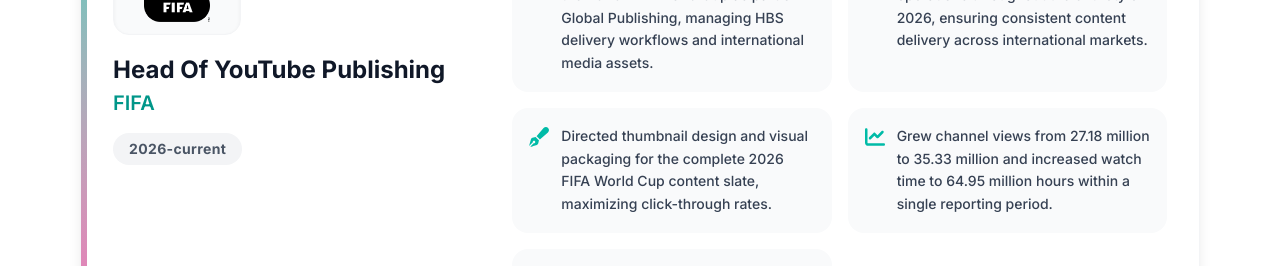
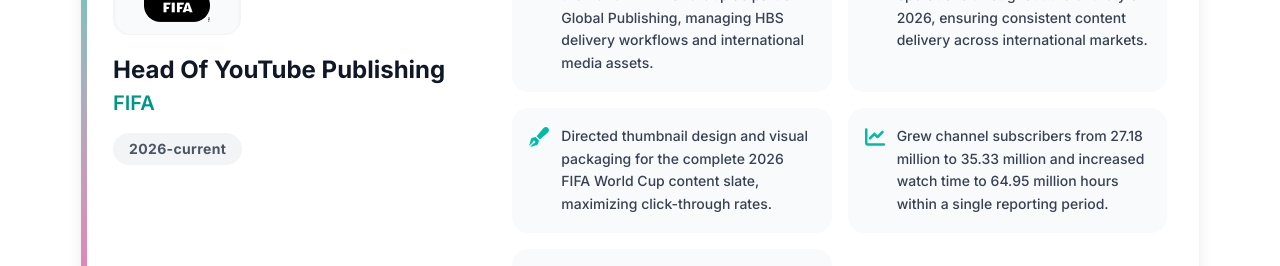
Before and after one commit to AakarshBot/aakars-portfolio-new, a Next.js app: page / in a window 1280 px wide. Shown: the part 1120-1386 px from the top of the page. Built offline with nearby package versions, Linux system fonts and the light colour scheme.

Commit message:
Update page.tsx

```diff
--- a/src/app/page.tsx
+++ b/src/app/page.tsx
@@ -19,7 +19,7 @@
     { text: "Led YouTube publishing strategy for the 2026 FIFA World Cup as part of Global Publishing, managing HBS delivery workflows and international media assets.", icon: <FaVideo /> },
     { text: "Managed daily global publishing operations throughout the entirety of 2026, ensuring consistent content delivery across international markets.", icon: <FaGlobe /> },
     { text: "Directed thumbnail design and visual packaging for the complete 2026 FIFA World Cup content slate, maximizing click-through rates.", icon: <FaPenFancy /> },
-    { text: "Grew channel views from 27.18 million to 35.33 million and increased watch time to 64.95 million hours within a single reporting period.", icon: <FaChartLine /> },
+    { text: "Grew channel subscribers from 27.18 million to 35.33 million and increased watch time to 64.95 million hours within a single reporting period.", icon: <FaChartLine /> },
     { text: "Executed comprehensive metadata optimization and A/B testing projects for archival football videos.", icon: <FaChartLine /> },
   ],
   "Media Manager": [
```
